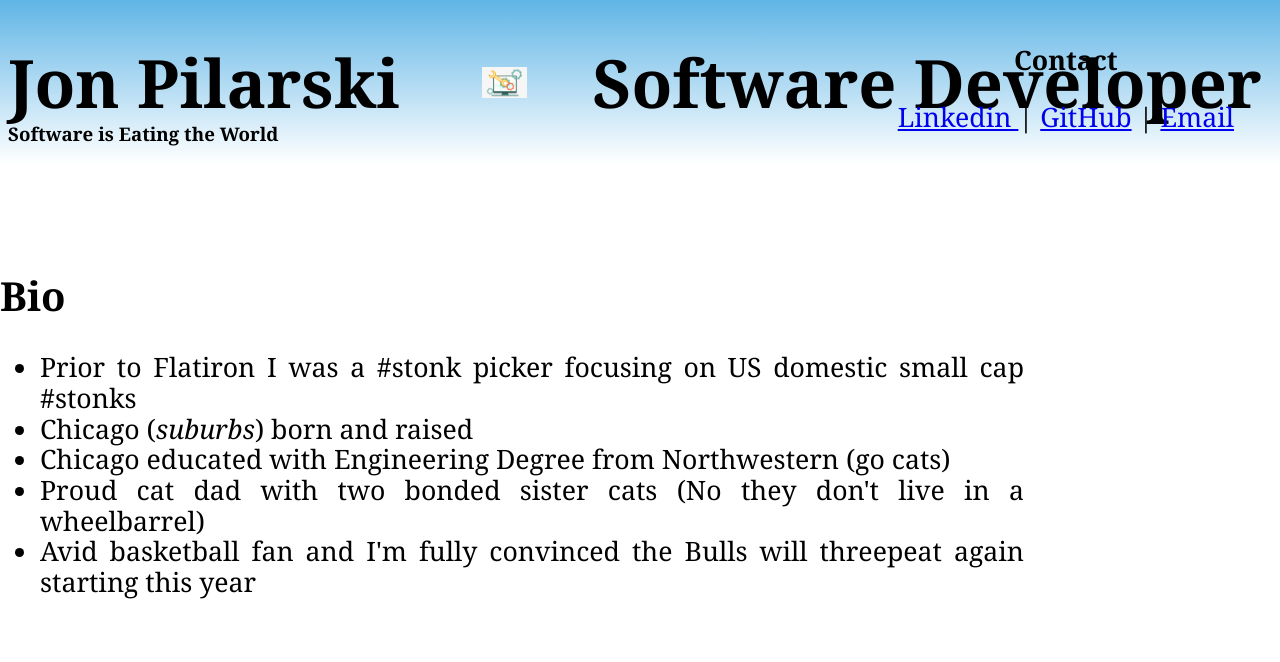
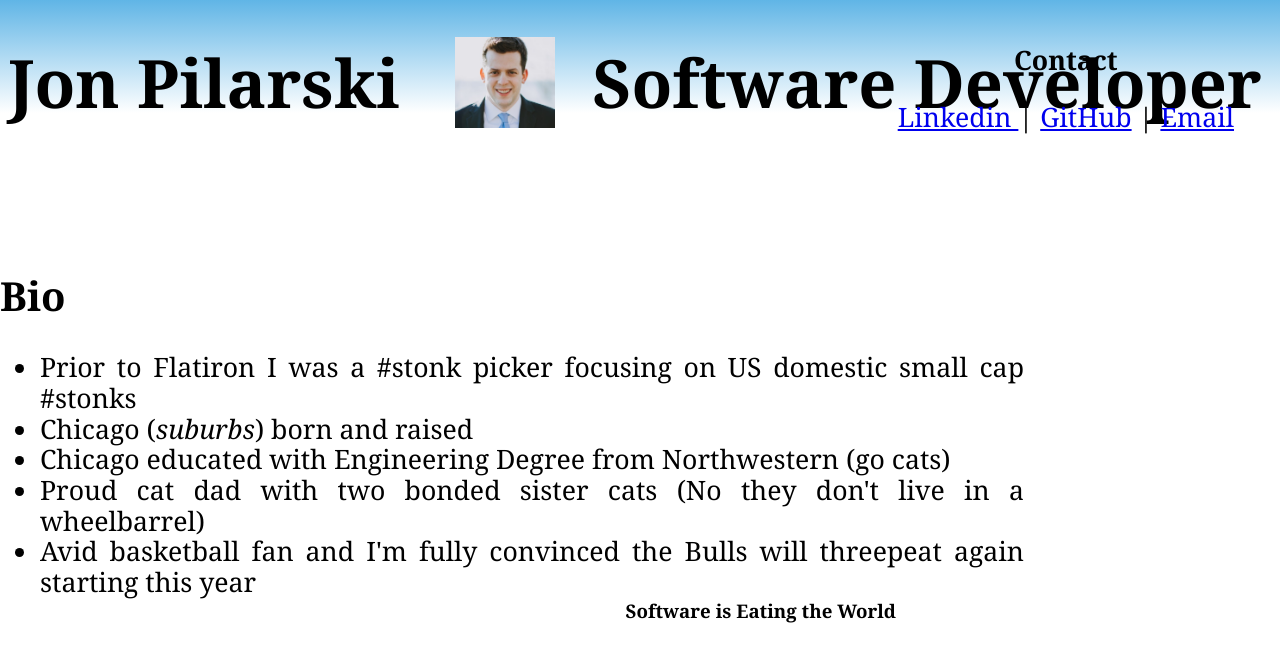
Before and after one commit to jonpilarski777/Flatiron-Prework-Project, a plain HTML site: page index.html in a window 1280 px wide. Drawn offline with Linux system fonts and the light colour scheme.

Commit message:
Added headshot to header

```diff
--- a/index.html
+++ b/index.html
@@ -25,6 +25,7 @@
 
         <section class = "Bio">
             <h2>Bio</h2>
+            <div>
                 <p>
                     <ul>
                         <li>Prior to Flatiron I was a #stonk picker focusing on US domestic small cap #stonks </li>
@@ -35,6 +36,7 @@
                         </li>
                     </ul>
                 </p>
+            </div>
 
         </section>
 
--- a/style.css
+++ b/style.css
@@ -23,6 +23,13 @@ html {
 }
 
 
+h3 {
+    position:absolute;
+    right:30%;
+    bottom: 20%;
+
+}
+
 
 body
 {
@@ -32,9 +39,9 @@ background-repeat: no-repeat;
 }
 
 .text-span-1
-{background-image: url(software-development.png);
+{background-image: url(headshot.jpg);
 background-position: 50% 50%;
-background-size: 45px;
+background-size: 100px;
 background-repeat: no-repeat;
 color: transparent;
 padding-left: 30px;
```
Also changed, not shown: headshot.jpg (added), 1 other file. Lines whose indentation alone changed are shown as unchanged.
